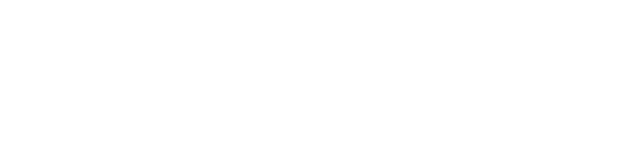
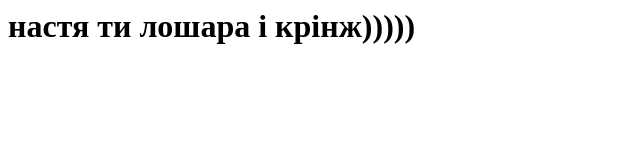
Before and after one commit to artemim01/index.html, a plain HTML site: page index.html in a window 1280 px wide. Shown: the whole page, without its empty margins (0-640 px from the left). Drawn offline with Linux system fonts and the light colour scheme.

Commit message:
Update index.html
Signed-off-by: artemim01 <147987525+artemim01@users.noreply.github.com>

```diff
--- a/index.html
+++ b/index.html
@@ -1,3 +1,3 @@
 <html>
-  <h1 style="font-size:500px>настя ти лошара і крінж)))))</h1>
+  <h1>настя ти лошара і крінж)))))</h1>
 </html>
```
